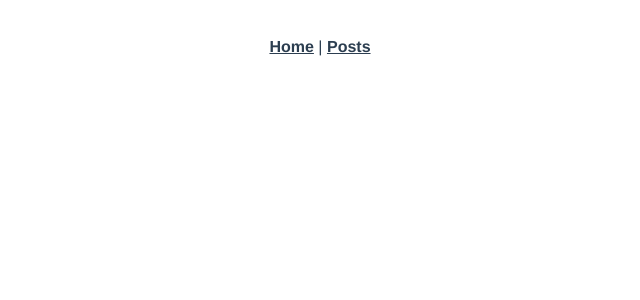
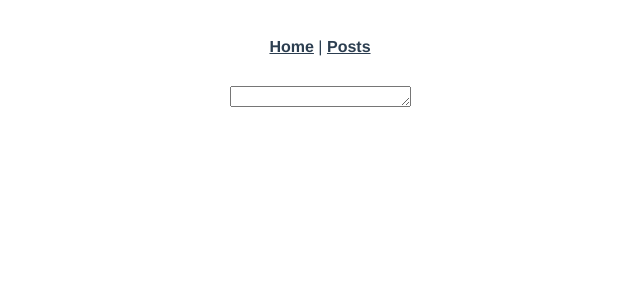
Before and after one commit to SkyxHD/Informatik-Projekt, a Vue app: page /createpost in a window 1280 px wide. Shown: the top 300 px of the page, without its empty margins (320-960 px from the left). Built offline with nearby package versions, Linux system fonts and the light colour scheme.

Commit message:
Co-authored-by: GoGoGadgetoichhasseFranzosen <GoGoGadgetoichhasseFranzosen@users.noreply.github.com>

```diff
--- a/src/router/index.js
+++ b/src/router/index.js
@@ -1,6 +1,7 @@
 import Vue from 'vue'
 import VueRouter from 'vue-router'
 import HomeView from '../views/HomeView.vue'
+import CreatePostView from '../views/CreatePostView.vue'
 
 Vue.use(VueRouter)
 
@@ -17,7 +18,12 @@ const routes = [
     // this generates a separate chunk (about.[hash].js) for this route
     // which is lazy-loaded when the route is visited.
     component: () => import(/* webpackChunkName: "about" */ '../views/PostsView.vue')
-  }
+  },
+  {
+    path: '/createpost',
+    name: 'create',
+    component: CreatePostView
+  },
 ]
 
 const router = new VueRouter({
--- /dev/null
+++ b/src/views/CreatePostView.vue
@@ -0,0 +1,12 @@
+<template>
+    <div class="createwrapper">
+        <div>
+            <textarea id="postname_input" rows="1" cols="20"></textarea>
+        </div>
+    </div>
+</template>
+
+<script>
+export default{
+    name:"CreatePostView",
+}</script>
--- a/src/views/PostsView.vue
+++ b/src/views/PostsView.vue
@@ -10,6 +10,12 @@
       </div>
       <img class="image" :src="post.image"/>
       <div v-html="post.acf.newscontent"></div>
+    </div>
+
+    <div class="create">
+
+      <router-link to="/createpost">Create Post</router-link>
+
     </div>
 
   </div>
@@ -62,4 +68,12 @@ export default {
 .image{
   margin: 20px 0;
 }
+.create {
+  display: flex;
+  justify-content: flex-end;
+  align-items: start-flex;
+  margin-right: 100px;
+
+
+}
 </style>
```
